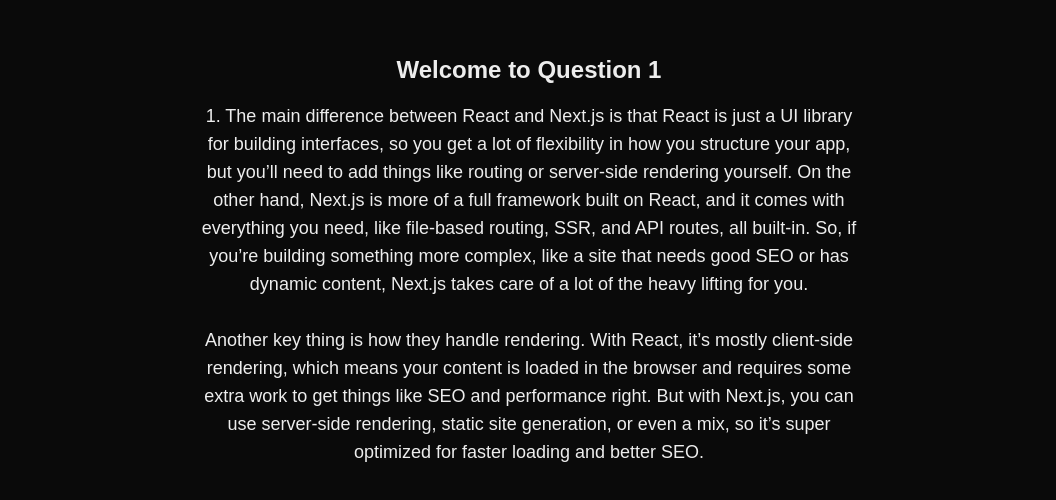
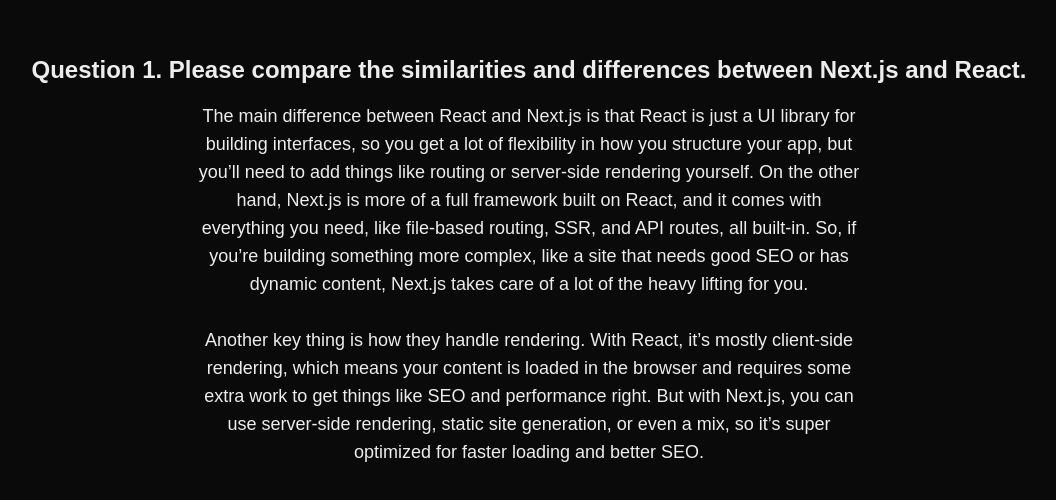
Before and after one commit to SirGejsi/nextjs-boilerplate, a Next.js app: page /questions/question1 in a window 1280 px wide. Shown: the part 140-640 px from the top of the page, without its empty margins (111-1167 px from the left). Built offline with nearby package versions, Linux system fonts and the light colour scheme.

Commit message:
Update page.tsx

```diff
--- a/app/questions/question1/page.tsx
+++ b/app/questions/question1/page.tsx
@@ -1,9 +1,9 @@
 export default function Question1() {
   return (
     <div className="min-h-screen flex flex-col items-center justify-center text-center">
-      <h1 className="text-2xl font-bold">Welcome to Question 1</h1>
+      <h1 className="text-2xl font-bold">Question 1. Please compare the similarities and differences between Next.js and React.</h1>
       <p className="text-lg mt-4 max-w-2xl">
-        1. The main difference between React and Next.js is that React is just a UI library for building interfaces, so you get a lot of flexibility in how you structure your app, but you’ll need to add things like routing or server-side rendering yourself. On the other hand, Next.js is more of a full framework built on React, and it comes with everything you need, like file-based routing, SSR, and API routes, all built-in. So, if you’re building something more complex, like a site that needs good SEO or has dynamic content, Next.js takes care of a lot of the heavy lifting for you.
+        The main difference between React and Next.js is that React is just a UI library for building interfaces, so you get a lot of flexibility in how you structure your app, but you’ll need to add things like routing or server-side rendering yourself. On the other hand, Next.js is more of a full framework built on React, and it comes with everything you need, like file-based routing, SSR, and API routes, all built-in. So, if you’re building something more complex, like a site that needs good SEO or has dynamic content, Next.js takes care of a lot of the heavy lifting for you.
         <br /><br />
         Another key thing is how they handle rendering. With React, it’s mostly client-side rendering, which means your content is loaded in the browser and requires some extra work to get things like SEO and performance right. But with Next.js, you can use server-side rendering, static site generation, or even a mix, so it’s super optimized for faster loading and better SEO.
       </p>
```
